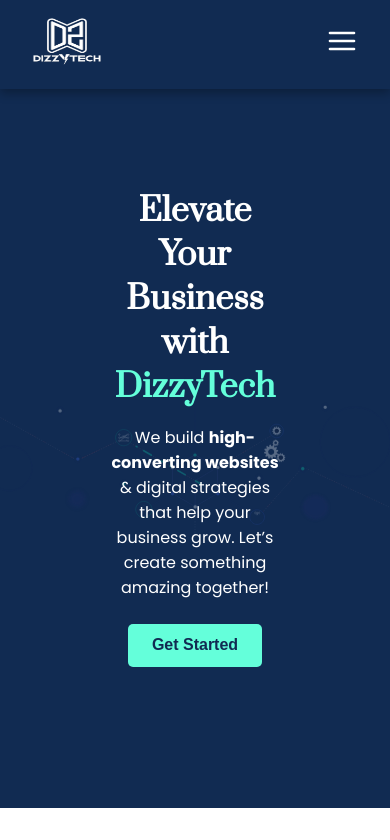
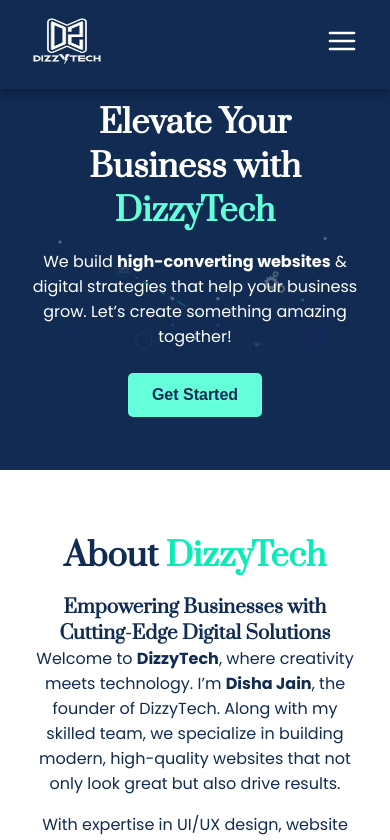
Before and after one commit to Dishajain89/dizzy-tech, a Next.js app: page / in a window 390 px wide. Shown: the top 840 px of the page. Built offline with nearby package versions, Linux system fonts and the light colour scheme.

Commit message:
minor mobile fixes

```diff
--- a/component/banner/style.module.scss
+++ b/component/banner/style.module.scss
@@ -111,12 +111,15 @@
 
    /* ✅ Responsive Design */
    @media (max-width: 768px) {
+         height: 50vh;
+
       .container {
          flex-direction: column;
          text-align: center;
       }
 
       .text {
+         width: 100%;
          h1 {
             font-size: 2rem;
          }
--- a/component/ui/button/index.js
+++ b/component/ui/button/index.js
@@ -1,5 +1,5 @@
 import React from "react";
-import styles from "./style.module.scss"; // Import SCSS file
+import styles from "./style.module.scss";
 import { motion } from "framer-motion";
 
 const ButtonCustom = ({ label }) => {
```
Also changed, not shown: component/ui/button/style.module.scss (+0 -44 lines).
